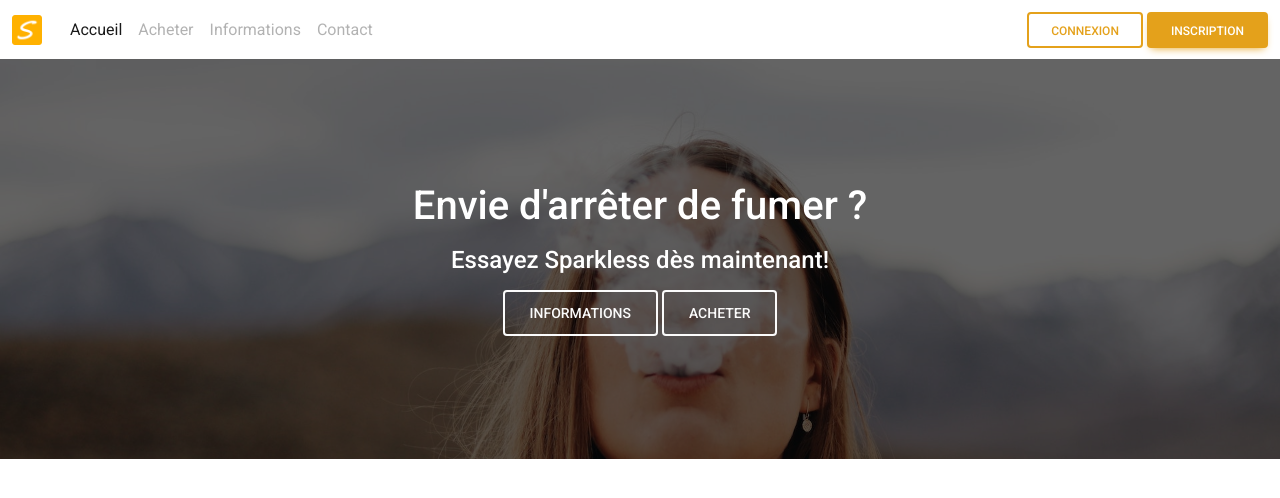
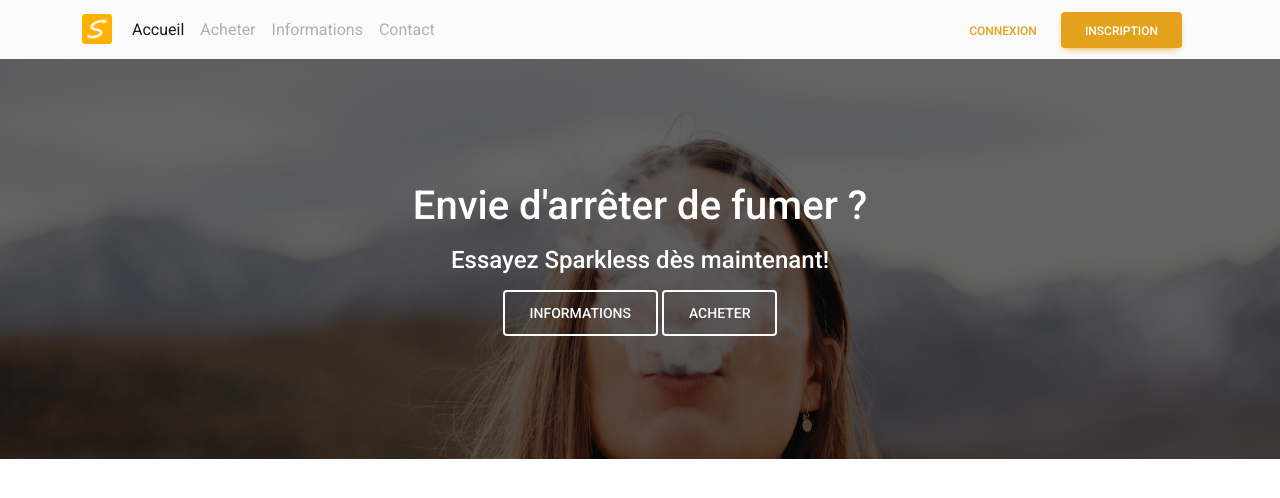
Before and after one commit to Cendrier-Sparkless/website-firebase, a website: page public/index.html in a window 1280 px wide. Drawn offline with nearby package versions, Linux system fonts and the light colour scheme.

Commit message:
Ajout de Bootstrap Icons

```diff
--- a/public/index.html
+++ b/public/index.html
@@ -15,20 +15,22 @@
 		<link href="https://fonts.googleapis.com/css?family=Roboto:300,400,500,700&display=swap" rel="stylesheet" />
 		<!-- MDB -->
 		<link href="https://cdnjs.cloudflare.com/ajax/libs/mdb-ui-kit/6.2.0/mdb.min.css" rel="stylesheet" />
+		<!-- Bootstrap Icons -->
+		<link rel="stylesheet" href="https://cdn.jsdelivr.net/npm/bootstrap-icons@1.10.3/font/bootstrap-icons.css" />
 		<!-- MANIFEST -->
 		<link rel="manifest" href="/src/manifest.json" />
 	</head>
 	<body>
 		<header>
-			<nav class="navbar navbar-expand-lg bg-body">
-				<div class="container-fluid">
-					<a class="navbar-brand" href="#">
-						<img src="img/icon/android-chrome-512x512.png" alt="Logo" width="30" height="30" class="d-inline-block align-text-top" />
+			<nav class="navbar navbar-expand-lg navbar-light bg-light">
+				<div class="container">
+					<a class="navbar-brand me-2" href="https://mdbgo.com/">
+						<img src="img/icon/android-chrome-512x512.png" height="30" alt="Logo Sparkless" loading="lazy" style="margin-top: -1px" />
 					</a>
-					<button class="navbar-toggler" type="button" data-bs-toggle="collapse" data-bs-target="#navbarSupportedContent" aria-controls="navbarSupportedContent" aria-expanded="false" aria-label="Toggle navigation">
-						<span class="navbar-toggler-icon"></span>
+					<button class="navbar-toggler" type="button" data-mdb-toggle="collapse" data-mdb-target="#navbarButtonsExample" aria-controls="navbarButtonsExample" aria-expanded="false" aria-label="Toggle navigation">
+						<i class="fas fa-bars"></i>
 					</button>
-					<div class="collapse navbar-collapse" id="navbarSupportedContent">
+					<div class="collapse navbar-collapse" id="navbarButtonsExample">
 						<ul class="navbar-nav me-auto mb-2 mb-lg-0">
 							<li class="nav-item">
 								<a class="nav-link active" aria-current="page" href="index.html">Accueil</a>
@@ -43,9 +45,9 @@
 								<a class="nav-link disabled">Contact</a>
 							</li>
 						</ul>
-						<div class="text-end">
-							<a href="pages/connexion.html"><button type="button" class="btn btn-outline-warning">Connexion</button></a>
-							<a href="pages/inscription.html"><button type="button" class="btn btn-warning">Inscription</button></a>
+						<div class="d-flex align-items-center">
+							<a href="pages/connexion.html"><button type="button" class="btn btn-link text-warning px-3 me-2">Connexion</button></a>
+							<a href="pages/inscription.html"><button type="button" class="btn btn-warning me-3">Inscription</button></a>
 						</div>
 					</div>
 				</div>
```
Also changed, not shown: public/pages/connexion.html (+2 -0 lines), public/pages/inscription.html (+2 -0 lines), public/pages/personnal.html (+2 -0 lines).
